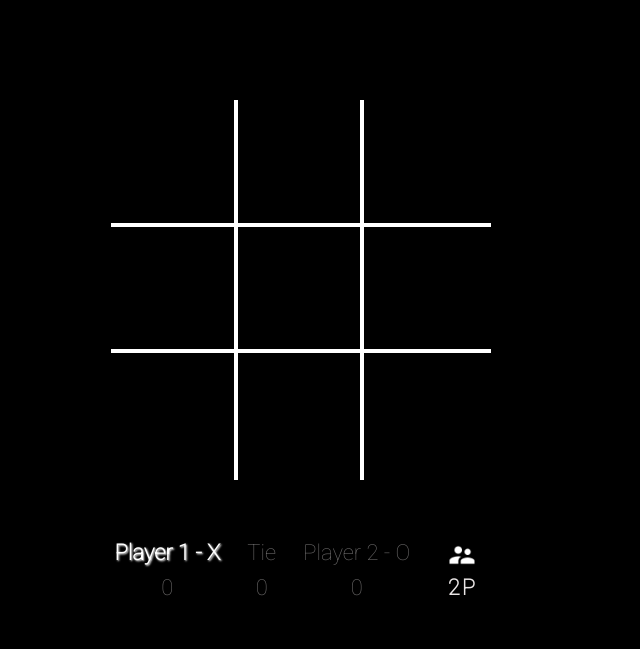
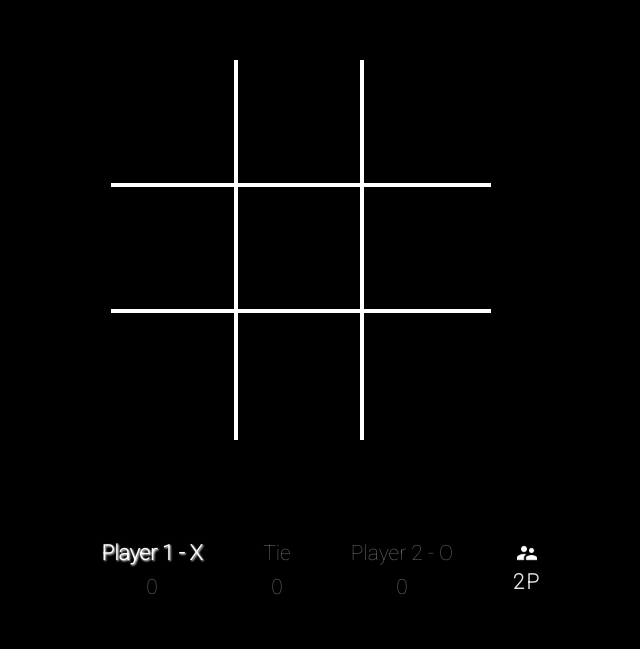
Before and after one commit to Tribhuwan-Joshi/Tic-Tac-Toe, a plain HTML site: page index.html in a window 1280 px wide. Shown: the part 110-759 px from the top of the page, without its empty margins (339-979 px from the left). Drawn offline with Linux system fonts and the light colour scheme.

Commit message:
fix UI bugs

```diff
--- a/index.html
+++ b/index.html
@@ -14,7 +14,7 @@
 <body>
     <div class="restart">
         <div class="greet">
-        Player 1 won!
+            Player 1 won!
         </div>
         <button id="restart-btn"> <img src="./icons/restart.png" alt="restart"></button>
     </div>
@@ -44,11 +44,14 @@
             <div class="player2">Player 2 - O</div>
             <div class="player2-count">0</div>
         </div>
-        <div class="mode-data">
-            <div class="mode-img"><img src="./icons/2p.png"  alt=""></div>
-            <div class="mode-name">2P</div>
-        </div>
+
+    <div class="mode-data">
+        <div class="mode-img"><img src="./icons/2p.png" alt=""></div>
+        <div class="mode-name">2P</div>
     </div>
+
+
+</div>
 
     <div class="footer"><a href="https://github.com/Tribhuwan-Joshi" target="_blank">
             <img src="./icons/github.png">
--- a/script.js
+++ b/script.js
@@ -158,11 +158,11 @@ const mode_img = document.querySelector('.mode-img img');
 const mode_name = document.querySelector('.mode-name');
 const mode_data = document.querySelector('.mode-data');
 let i = 0;
-mode_name.addEventListener('click', () => {
-  console.log("clicked");
+mode_img.addEventListener('click', () => {
+
 
   let states = ["2P", "AI-N", "AI-H"];
-  let url = ["./icons/2p.png", "./icons/1p.png", "./icons/1p.png"];
+  let url = ["./icons/2p.png", "./icons/AIN.png", "./icons/AIH.png"];
   return function () {
     console.log(i);
     i = ++i % states.length;
--- a/styles.css
+++ b/styles.css
@@ -8,34 +8,31 @@ body {
   font-family: "Roboto", sans-serif;
 }
 
-.restart{
+.restart {
   width: 200px;
 
   display: none;
-  gap:15px;
+  gap: 15px;
   flex-direction: column;
   justify-content: space-around;
   align-items: center;
-  margin:3% auto;
+  margin: 1% auto;
   font-size: 30px;
-
 }
-.restart #restart-btn{
+.restart #restart-btn {
   cursor: pointer;
   margin-top: 5px;
   border-radius: 10px;
   background-color: rgb(199, 199, 199);
-
 }
-.restart #restart-btn:hover{
+.restart #restart-btn:hover {
   background-color: white;
 }
-.restart #restart-btn img{
+.restart #restart-btn img {
   width: 30px;
   box-sizing: border-box;
   margin: 0;
   display: flex;
-
 }
 
 .board {
@@ -43,7 +40,7 @@ body {
   grid-template: repeat(3, 1fr) / repeat(3, 1fr);
   position: fixed;
   transform: translate(-50%, -50%);
-  top: 50%;
+  top: 45%;
   left: 50%;
   width: 380px;
   height: 380px;
@@ -82,27 +79,29 @@ body {
   position: absolute;
   transform: translate(-50%, -50%);
   top: 85%;
-  left: 50%;
+  left: 53%;
   display: flex;
-  width: 400px;
-  font-size: 22px;
+
+  width: 500px;
+  font-size: 21px;
   justify-content: space-around;
+
   color: rgb(109, 107, 107);
   font-weight: 500;
 }
 
-.player-data,.tie-data{
-  flex:1 1 auto;
+.player-data,
+.tie-data {
+  flex: 1;
   display: flex;
   flex-direction: column;
   align-items: center;
 }
 
-
 .current {
   color: white;
   text-shadow: 1px 1px 2px white;
-  font-weight: bolder;
+  font-weight: bold;
 }
 
 .player1-count,
@@ -116,18 +115,14 @@ body {
   font-weight: 700;
   color: rgb(233, 229, 229);
   letter-spacing: 2px;
-  flex:1 1 50px;
+  flex: 1;
   display: flex;
+
   flex-direction: column;
-align-items: center;
-width: 1fr;
+  align-items: center;
 }
 .mode-data img {
-  width: 30px;
-
-
-}
-.mode-name{
+  width: 24px;
   cursor: pointer;
 }
 
```
Also changed, not shown: icons/1p.png (deleted), icons/AIH.png (added), icons/AIN.png (added), icons/chatbot.png (deleted).
